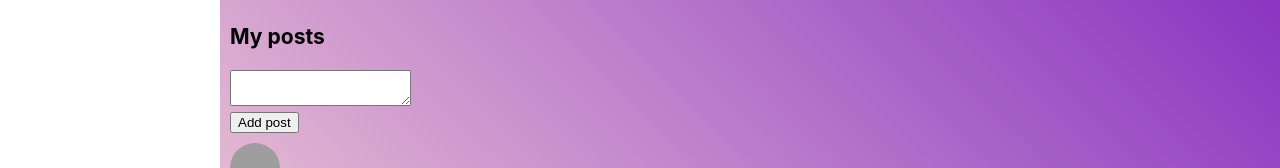
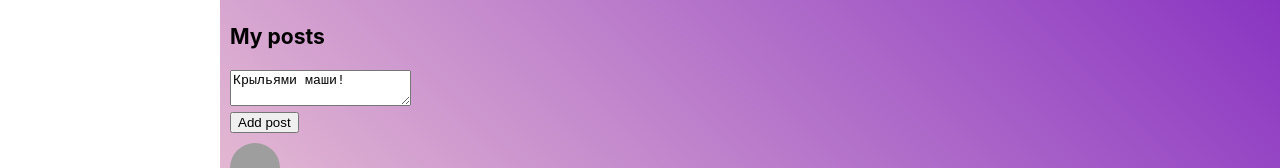
Before and after one commit to max-portador/rsw, a React (Create React App) app: page /profile in a window 1280 px wide. Shown: the part 352-520 px from the top of the page. Built offline with nearby package versions, Linux system fonts and the light colour scheme; grey boxes are pictures that could not be loaded.

Commit message:
lesson 34 done

```diff
--- a/src/App.js
+++ b/src/App.js
@@ -16,7 +16,7 @@ const App = (props) => {
                 <div className='app-wrapper-content'>
                     <Routes>
                         <Route path="/dialogs/*" element={<Dialogs state={props.state.messagesPage}/>}/>
-                        <Route path="/profile" element={<Content state={props.state.profilePage} addPost={props.addPost} />}/>
+                        <Route path="/profile" element={<Content state={props.state.profilePage} funcs={props.funcs} />}/>
                     </Routes>
                 </div>
             </div>
--- a/src/components/Content/Content.jsx
+++ b/src/components/Content/Content.jsx
@@ -6,7 +6,7 @@ import css from "./Content.module.css";
 const Content = (props) => {
     return  <div className={css.content}>
         <ProfileInfo/>
-        <MyPosts posts={props.state.posts} addPost={props.addPost}/>
+        <MyPosts state={props.state} funcs={props.funcs}/>
     </div>
 }
 
--- a/src/components/Content/MyPosts/MyPosts.jsx
+++ b/src/components/Content/MyPosts/MyPosts.jsx
@@ -5,19 +5,28 @@ import Post from "./Post/Post";
 const MyPosts = (props) => {
     let newPostElement = React.createRef()
 
-    const addPost = ()=> {
+    const addPost = () => {
+        let text = props.state.newPostText;
+        props.funcs.addPost(text)
+        props.funcs.updateNewPostText("");
+    }
+
+    const changeHandler = () => {
         let text = newPostElement.current.value;
-        props.addPost(text)
-        newPostElement.current.value = "";
+        props.funcs.updateNewPostText(text);
     }
 
     return <div className={css.posts}><h3>My posts</h3>
         <div>
-            <textarea className={css.textarea} ref={newPostElement}/>
+            <textarea
+                className={css.textarea}
+                ref={newPostElement}
+                onChange={changeHandler}
+                value={props.state.newPostText}/>
         </div>
         <button onClick={addPost} className={css.button}>Add post</button>
         {
-            props.posts.map((d, i) => {
+            props.state.posts.map((d, i) => {
                 return <Post message={d.message} likesCount={d.likesCount} id={d.id} key={i}/>
             })
         }
--- a/src/redux/render.js
+++ b/src/redux/render.js
@@ -1,12 +1,12 @@
 import React from 'react';
 import ReactDOM from 'react-dom';
-import {addPost} from "./state";
+import {addPost, updateNewPostText} from "./state";
 import App from "../App";
 
 export const renderEntireTree = (state) => {
     ReactDOM.render(
         <React.StrictMode>
-            <App state={state} addPost={addPost} />
+            <App state={state} funcs={ {addPost, updateNewPostText}} />
         </React.StrictMode>,
         document.getElementById('root')
     );
--- a/src/redux/state.js
+++ b/src/redux/state.js
@@ -10,6 +10,7 @@ let state = {
             {id: 3, message: "post3", likesCount: 12},
             {id: 4, message: "post4", likesCount: 108},
         ],
+        newPostText: "Крыльями маши!"
     },
     messagesPage: {
         dialogs: [
@@ -37,4 +38,9 @@ export let addPost = (postMessage) => {
     renderEntireTree(state);
 }
 
+export let updateNewPostText = (newText) => {
+    state.profilePage.newPostText = newText;
+    renderEntireTree(state);
+}
+
 export default state;
```
